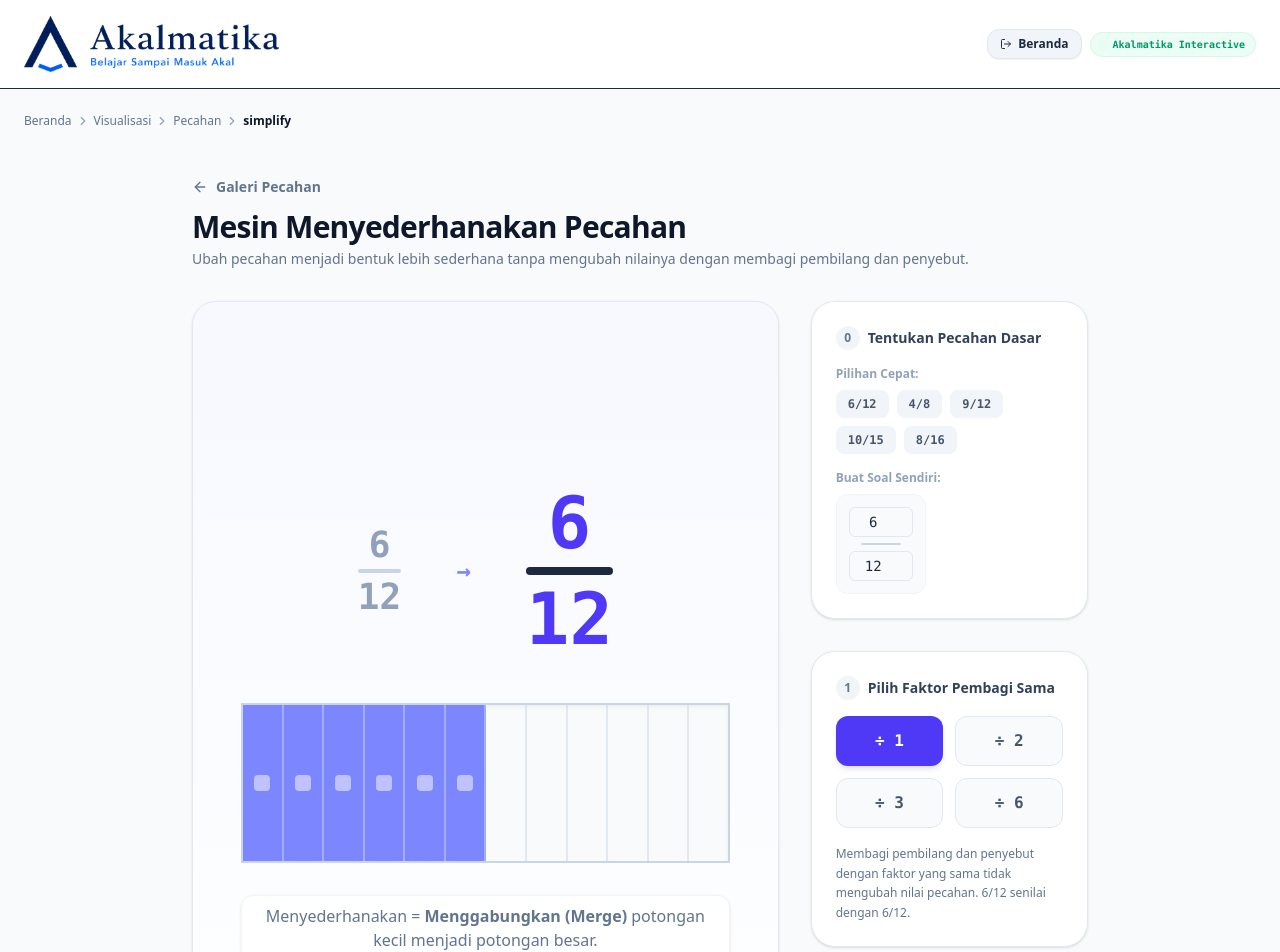
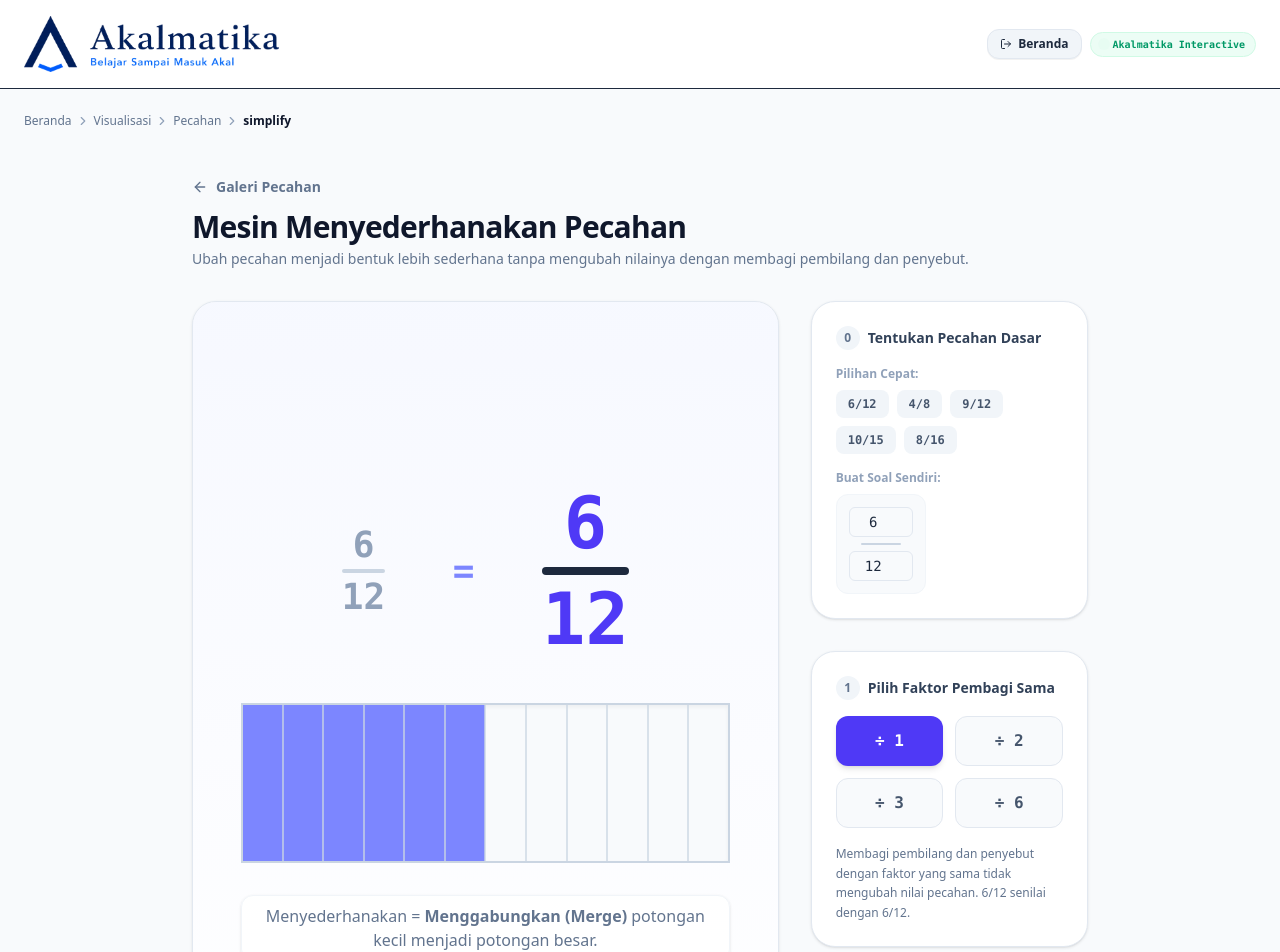
Before and after one commit to Akalmatika/akalmatika-core-trace, a React (Vite) app: page /student/visualizations/fractions/simplify in a window 1280 px wide. Shown: the top 952 px of the page. Built offline with nearby package versions, Linux system fonts and the light colour scheme.

Commit message:
fix: smooth partition grid animation for equivalent and simplify fractions and add operation indicators

```diff
--- a/src/pages/visualizations/fractions/EquivalentFractionsPage.tsx
+++ b/src/pages/visualizations/fractions/EquivalentFractionsPage.tsx
@@ -38,7 +38,11 @@ export default function EquivalentFractionsPage() {
               <div>{baseDenominator}</div>
             </div>
 
-            <div className="text-3xl md:text-4xl font-bold text-indigo-400">=</div>
+            <div className="flex flex-col gap-1 items-center justify-center text-indigo-400 font-bold font-mono px-2 md:px-4">
+               <div className={`transition-all duration-500 ${multiplier > 1 ? 'opacity-100 translate-x-0' : 'opacity-0 -translate-x-4'}`}>× {multiplier}</div>
+               <div className="text-3xl md:text-4xl font-bold">=</div>
+               <div className={`transition-all duration-500 ${multiplier > 1 ? 'opacity-100 translate-x-0' : 'opacity-0 -translate-x-4'}`}>× {multiplier}</div>
+            </div>
 
             {/* Equivalent Fraction */}
             <div className="flex flex-col items-center text-5xl md:text-7xl font-black font-mono text-indigo-600 transition-all duration-300 transform">
@@ -56,17 +60,21 @@ export default function EquivalentFractionsPage() {
           <div className="w-full max-w-lg h-32 md:h-40 relative z-10 bg-slate-50 border-2 border-slate-300 overflow-hidden shadow-inner">
 
              {/* The Colored Area */}
-             <div
-               className="absolute top-0 left-0 h-full bg-indigo-400 transition-all duration-700 ease-in-out"
-               style={{ width: `${(baseNumerator / baseDenominator) * 100}%` }}
-             />
+             <div className="absolute top-0 left-0 w-full h-full flex">
+                {Array.from({ length: baseDenominator }).map((_, idx) => (
+                  <div
+                    key={`color-${idx}`}
+                    className={`h-full flex-1 transition-colors duration-700 ${idx < baseNumerator ? 'bg-indigo-400' : 'bg-transparent'}`}
+                  />
+                ))}
+             </div>
 
              {/* Vertical Cuts (Base Denominator) */}
              <div className="absolute top-0 left-0 w-full h-full flex pointer-events-none">
                 {Array.from({ length: baseDenominator }).map((_, idx) => (
                   <div
                     key={`v-${idx}`}
-                    className="h-full flex-1 border-r-2 border-slate-300/80 last:border-r-0 flex items-center justify-center"
+                    className="h-full flex-1 border-r-2 border-slate-300/70 last:border-r-0 flex flex-col items-center justify-center"
                   >
                      <div className={`transition-all duration-500 delay-100 ${idx < baseNumerator ? 'opacity-40 scale-100' : 'opacity-0 scale-50'}`}>
                         <Box size={24} className="text-white drop-shadow-sm" />
@@ -80,8 +88,11 @@ export default function EquivalentFractionsPage() {
                 {Array.from({ length: multiplier - 1 }).map((_, idx) => (
                   <div
                     key={`h-${idx}`}
-                    className="absolute left-0 w-full h-[3px] bg-slate-800/20 transition-all duration-500 ease-in-out animate-fadeIn"
-                    style={{ top: `${((idx + 1) / multiplier) * 100}%` }}
+                    className="absolute left-0 w-full h-[2px] bg-slate-300/70 transition-all duration-700 ease-in-out"
+                    style={{
+                       top: `${((idx + 1) / multiplier) * 100}%`,
+                       animation: 'fadeIn 0.5s ease-out'
+                    }}
                   />
                 ))}
              </div>
--- a/src/pages/visualizations/fractions/SimplifyFractionPage.tsx
+++ b/src/pages/visualizations/fractions/SimplifyFractionPage.tsx
@@ -49,37 +49,64 @@ export default function SimplifyFractionPage() {
               <div>{baseDenominator}</div>
             </div>
 
-            {/* Operation visual */}
-            <div className="flex flex-col gap-1 items-center justify-center text-indigo-400 font-bold font-mono">
-               <div className={`transition-all ${divisor > 1 ? 'opacity-100' : 'opacity-0'}`}>÷ {divisor}</div>
-               <div className="text-2xl">→</div>
-               <div className={`transition-all ${divisor > 1 ? 'opacity-100' : 'opacity-0'}`}>÷ {divisor}</div>
+            <div className="flex flex-col gap-1 items-center justify-center text-indigo-400 font-bold font-mono px-2 md:px-4">
+               <div className={`transition-all duration-500 ${divisor > 1 ? 'opacity-100 translate-x-0' : 'opacity-0 -translate-x-4'}`}>÷ {divisor}</div>
+               <div className="text-3xl md:text-4xl font-bold">=</div>
+               <div className={`transition-all duration-500 ${divisor > 1 ? 'opacity-100 translate-x-0' : 'opacity-0 -translate-x-4'}`}>÷ {divisor}</div>
             </div>
 
             {/* Simplified Fraction */}
             <div className="flex flex-col items-center text-5xl md:text-7xl font-black font-mono text-indigo-600 transition-all duration-300">
-              <div>{currentNumerator}</div>
+              <div className="flex items-center gap-2">{currentNumerator}</div>
               <div className="w-full h-1.5 md:h-2 bg-slate-800 my-2 rounded-full"></div>
-              <div>{currentDenominator}</div>
+              <div className="flex items-center gap-2">{currentDenominator}</div>
             </div>
           </div>
 
           {/* Area Model */}
-          <div className="w-full max-w-lg h-32 md:h-40 flex border-2 border-slate-300 relative z-10 bg-slate-50 overflow-hidden shadow-inner transition-all duration-500">
-             {Array.from({ length: currentDenominator }).map((_, idx) => (
-                <div
-                  key={idx}
-                  className={`
-                    h-full flex-1 border-r-2 border-slate-300/50 last:border-r-0
-                    transition-all duration-500 ease-out flex items-center justify-center
-                    ${idx < currentNumerator ? 'bg-indigo-400' : 'bg-transparent'}
-                  `}
-                >
-                  <div className={`transition-all duration-500 ${idx < currentNumerator ? 'opacity-50 scale-100' : 'opacity-0 scale-50'}`}>
-                    {divisor > 1 ? <Combine size={24} className="text-white" /> : <div className="w-4 h-4 bg-white rounded-sm" />}
+          <div className="w-full max-w-lg h-32 md:h-40 relative z-10 bg-slate-50 border-2 border-slate-300 overflow-hidden shadow-inner">
+
+             {/* The Colored Area */}
+             <div className="absolute top-0 left-0 w-full h-full flex">
+                {Array.from({ length: baseDenominator }).map((_, idx) => (
+                  <div
+                    key={`color-${idx}`}
+                    className={`h-full flex-1 transition-colors duration-700 ${idx < baseNumerator ? 'bg-indigo-400' : 'bg-transparent'}`}
+                  />
+                ))}
+             </div>
+
+             {/* Vertical Cuts (Base Denominator) */}
+             <div className="absolute top-0 left-0 w-full h-full flex pointer-events-none">
+                {Array.from({ length: baseDenominator - 1 }).map((_, idx) => {
+                  const isMajorBorder = (idx + 1) % divisor === 0;
+                  return (
+                    <div
+                      key={`v-${idx}`}
+                      className={`h-full flex-1 border-r-2 transition-all duration-700 ${isMajorBorder ? 'border-slate-300/70' : 'border-transparent'}`}
+                    />
+                  );
+                })}
+                <div className="h-full flex-1"></div>
+             </div>
+
+             {/* Merge Icons */}
+             <div className="absolute top-0 left-0 w-full h-full pointer-events-none">
+                {Array.from({ length: currentDenominator }).map((_, idx) => (
+                  <div
+                    key={`icon-${idx}`}
+                    className="absolute h-full flex items-center justify-center transition-all duration-700 ease-in-out"
+                    style={{
+                       left: `${(idx / currentDenominator) * 100}%`,
+                       width: `${(1 / currentDenominator) * 100}%`
+                    }}
+                  >
+                    <div className={`transition-all duration-500 delay-100 ${divisor > 1 && idx < currentNumerator ? 'opacity-40 scale-100' : 'opacity-0 scale-50'}`}>
+                      <Combine size={24} className="text-white drop-shadow-sm" />
+                    </div>
                   </div>
-                </div>
-              ))}
+                ))}
+             </div>
           </div>
 
           <div className="mt-8 text-center text-slate-500 font-medium bg-white/80 px-4 py-2 rounded-xl border border-slate-100 shadow-sm relative z-10">
```
